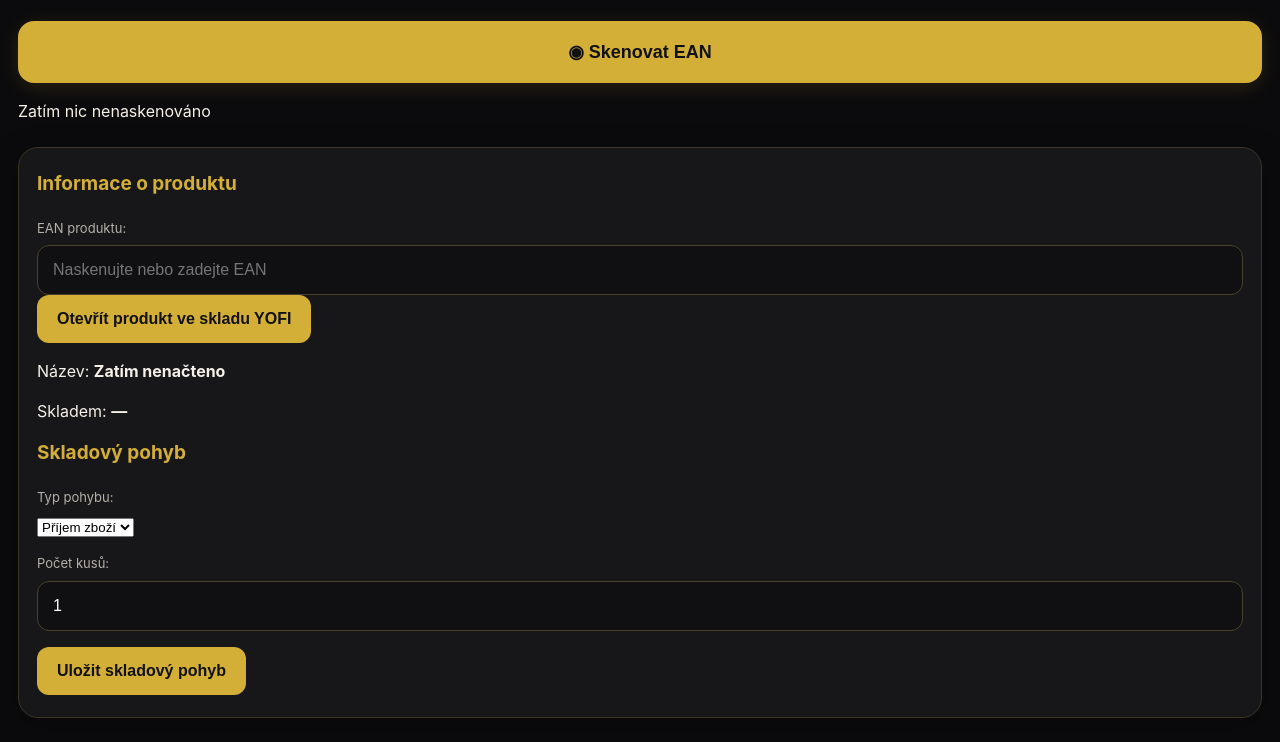
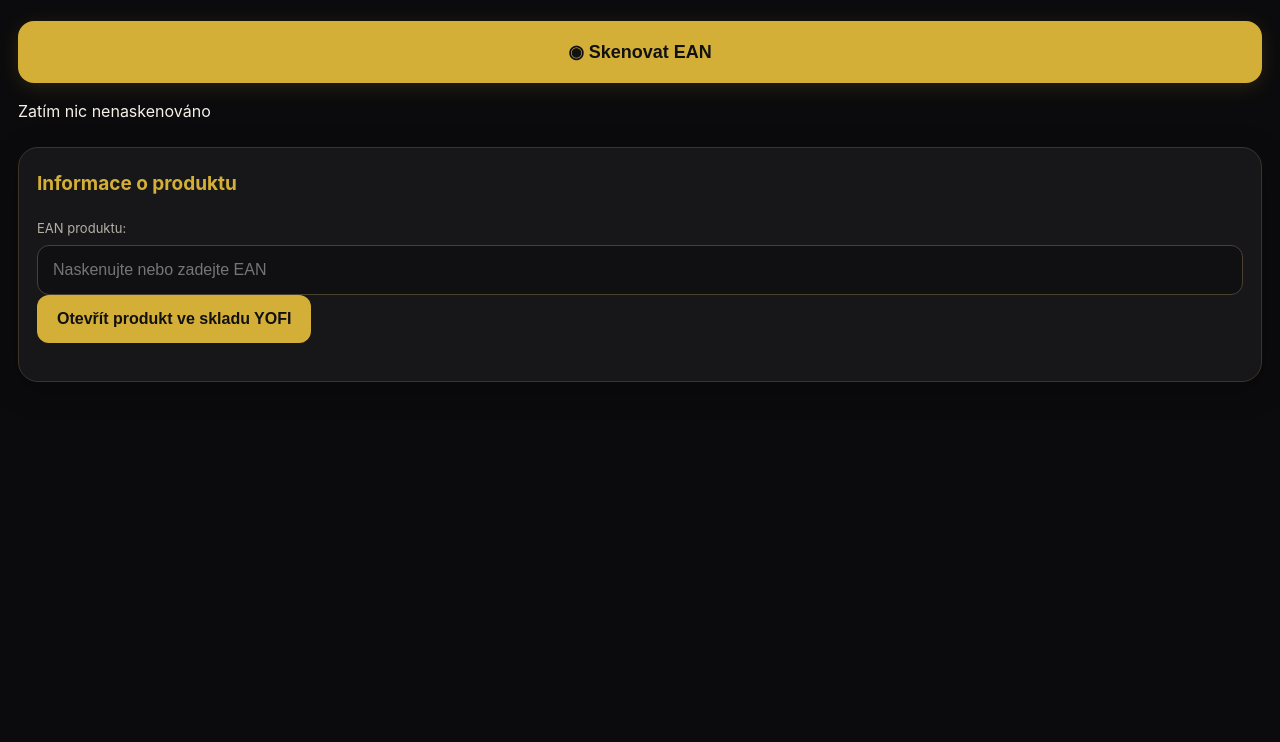
Before and after one commit to Yofismenarna/yofi-mobile, a plain HTML site: page index.html in a window 1280 px wide. Shown: the part 145-887 px from the top of the page. After the commit the page ends 800 px from the top, so only its background shows below. Drawn offline with Linux system fonts and the light colour scheme.

Commit message:
Remove stock movement section from index.html

```diff
--- a/index.html
+++ b/index.html
@@ -203,26 +203,7 @@ window.open(url + "?new=1&ean=" + encodeURIComponent(ean), "_blank");
 </p>
 
 
-  <p>Název: <strong id="productName">Zatím nenačteno</strong></p>
-  <p>Skladem: <strong id="productStock">—</strong></p>
 
-  <h3>Skladový pohyb</h3>
-
-  <label for="movementType">Typ pohybu:</label>
-  <select id="movementType">
-    <option value="prijem">Příjem zboží</option>
-    <option value="vydej">Výdej zboží</option>
-  </select>
-
-  <p>
-    <label for="movementQuantity">Počet kusů:</label>
-    <input type="number" id="movementQuantity"
-           min="1" value="1">
-  </p>
-
-  <button id="saveMovement" disabled>
-    Uložit skladový pohyb
-  </button>
 </div>
 
 
```
